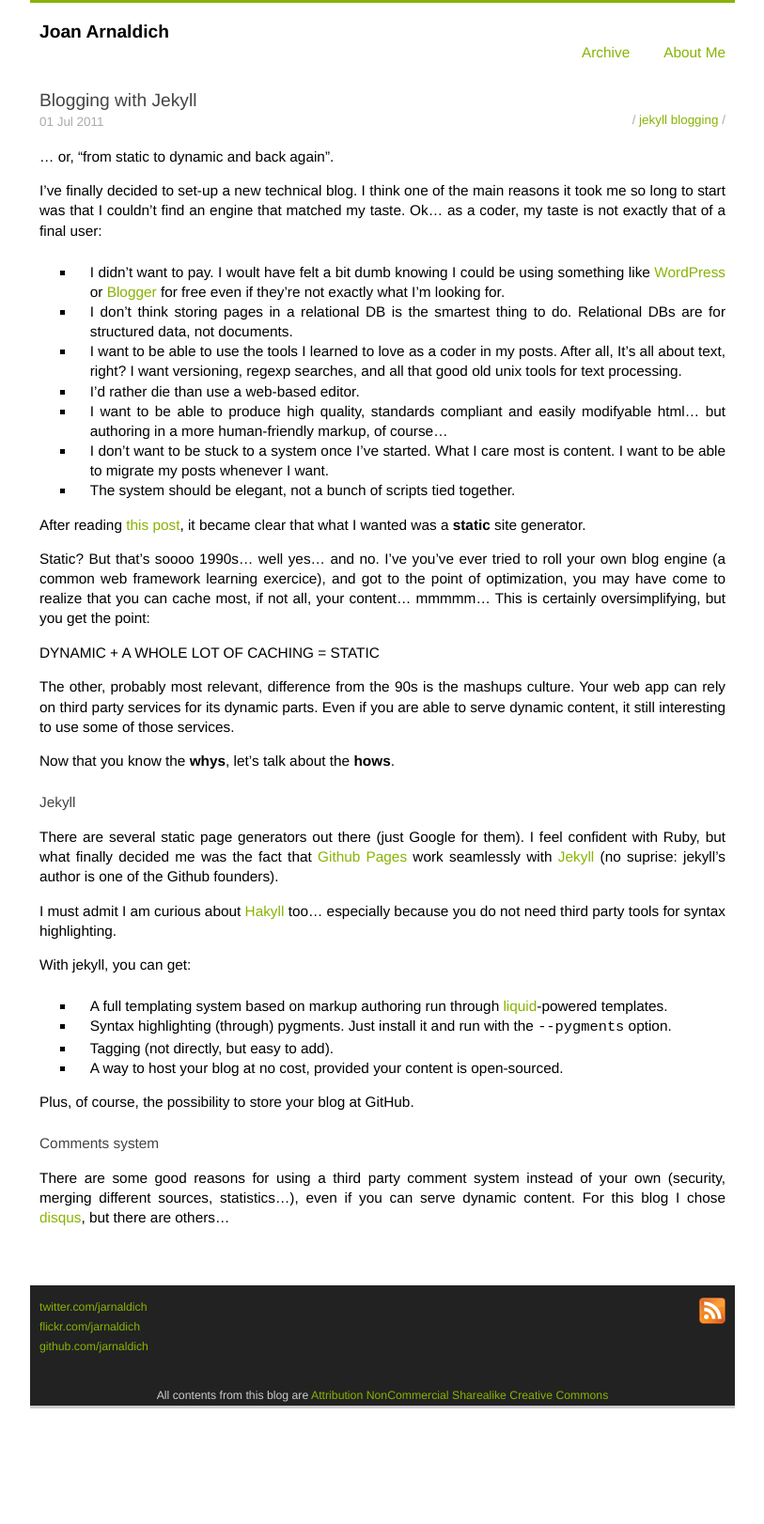
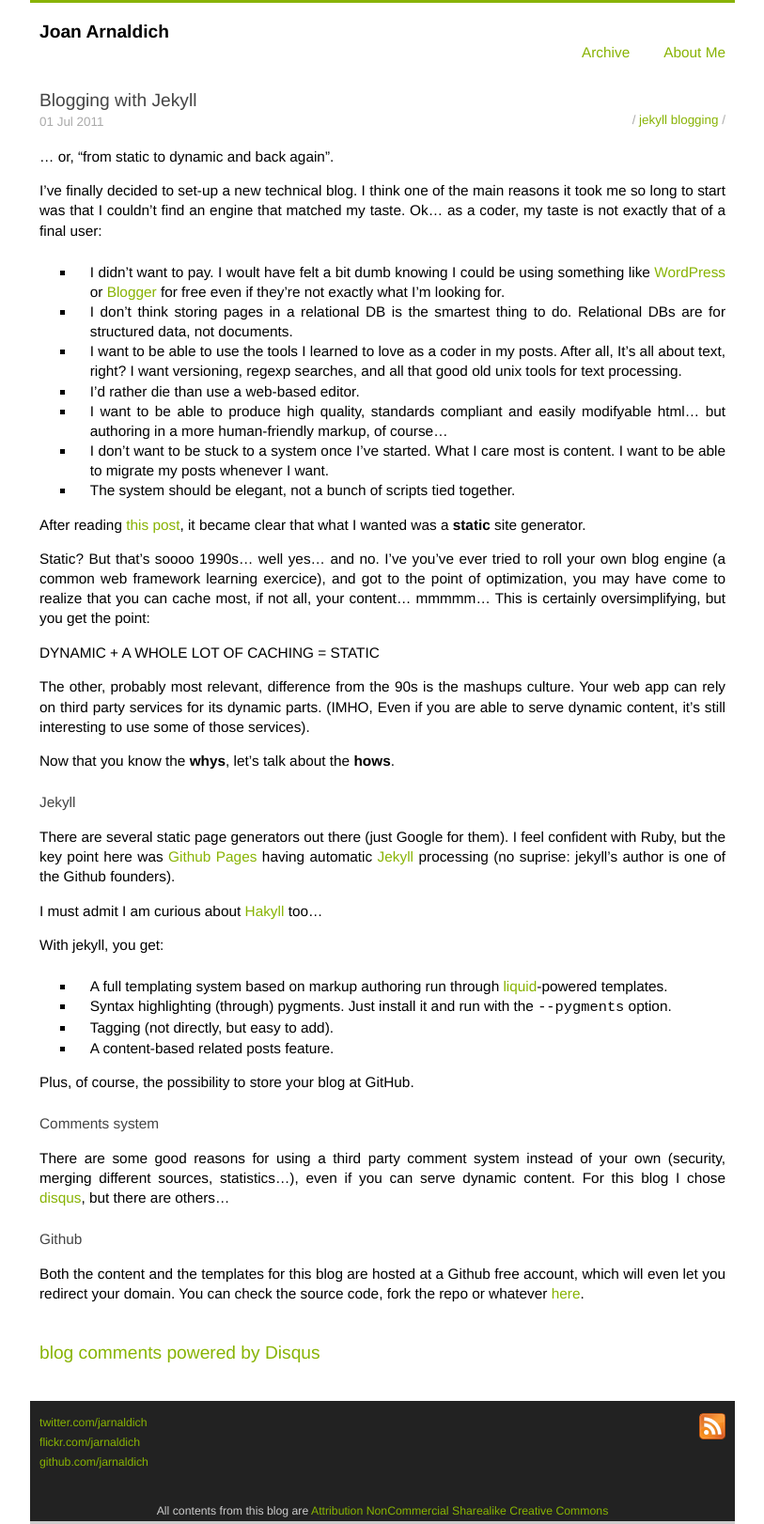
Before and after one commit to jarnaldich/jarnaldich.github.com, a Jekyll site: the page built from index.html, in a window 1280 px wide. Shown: the whole page at 94% size, without its empty margins (233-1046 px from the left). Built offline with Jekyll 4.4.1, drawn with Linux system fonts in a browser that asks for light colours; comment, search, counter and statistics services are not loaded; before the commit the page ends 1499 px from its top, so only the background shows below that.

```diff
--- a/_posts/2011-07-01-first-post.markdown
+++ b/_posts/2011-07-01-first-post.markdown
@@ -43,35 +43,42 @@ DYNAMIC + A WHOLE LOT OF CACHING = STATIC
 
 The other, probably most relevant, difference from the 90s is the
 mashups culture. Your web app can rely on third party services for its
-dynamic parts. Even if you are able to serve dynamic content, it still
-interesting to use some of those services.
+dynamic parts. (IMHO, Even if you are able to serve dynamic content,
+it's still interesting to use some of those services).
 
 Now that you know the _whys_, let's talk about the _hows_.
 
 ## Jekyll
 There are several static page generators out there (just Google for
-them). I feel confident with Ruby, but what finally decided me was the
-fact that [Github Pages](http://pages.github.com/) work seamlessly
-with [Jekyll](http://jekyllrb.com/) (no suprise: jekyll's author is
+them). I feel confident with Ruby, but the key point here was
+[Github Pages](http://pages.github.com/) having automatic
+[Jekyll](http://jekyllrb.com/) processing (no suprise: jekyll's author is
 one of the Github founders).
 
 I must admit I am curious about [Hakyll](http://jaspervdj.be/hakyll/)
-too... especially because you do not need third party tools for syntax
-highlighting.
+too...
 
-With jekyll, you can get:
+With jekyll, you get:
 
 - A full templating system based on markup authoring run through
   [liquid](http://www.liquidmarkup.org/)-powered templates.
 - Syntax highlighting (through) pygments. Just install it and run with
   the `--pygments` option.
 - Tagging (not directly, but easy to add).
-- A way to host your blog at no cost, provided your content is open-sourced.
+- A content-based related posts feature.
 
 Plus, of course, the possibility to store your blog at GitHub.
 
 ## Comments system
+
 There are some good reasons for using a third party comment system
 instead of your own (security, merging different sources,
 statistics...), even if you can serve dynamic content. For this blog I
 chose [disqus](http://disqus.com/), but there are others...
+
+## Github
+
+Both the content and the templates for this blog are hosted at a
+Github free account, which will even let you redirect your domain.
+You can check the source code, fork the repo or whatever
+[here](https://github.com/jarnaldich/jarnaldich.github.com).
--- a/index.html
+++ b/index.html
@@ -17,6 +17,29 @@ title: Joan Arnaldich Homepage
 
   <span class="blurb">{{ post.date | date_to_string }}</span>
   {{ post.content }}
+  <br/>
+  <br/>
+
+  <div id="disqus_thread"></div>
+  <script type="text/javascript">
+    /* * * CONFIGURATION VARIABLES: EDIT BEFORE PASTING INTO YOUR WEBPAGE * * */
+    var disqus_shortname = 'jarnaldich'; // required: replace example with your forum shortname
+
+    // The following are highly recommended additional parameters. Remove the slashes in front to use.
+    var disqus_identifier = '{{ post.url }}';
+    var disqus_url = 'http://jarnaldich.me{{ post.url }}';
+
+    /* * * DON'T EDIT BELOW THIS LINE * * */
+    (function() {
+    var dsq = document.createElement('script'); dsq.type = 'text/javascript'; dsq.async = true;
+    dsq.src = 'http://' + disqus_shortname + '.disqus.com/embed.js';
+    (document.getElementsByTagName('head')[0] || document.getElementsByTagName('body')[0]).appendChild(dsq);
+    })();
+  </script>
+  <noscript>Please enable JavaScript to view the <a href="http://disqus.com/?ref_noscript">comments powered by Disqus.</a></noscript>
+  <a href="http://disqus.com" class="dsq-brlink">blog comments powered
+    by <span class="logo-disqus">Disqus</span></a>
+
   {% endfor %}
   <br/>
   <br/>
```
Also changed, not shown: _layouts/default.html (+15 -0 lines).
